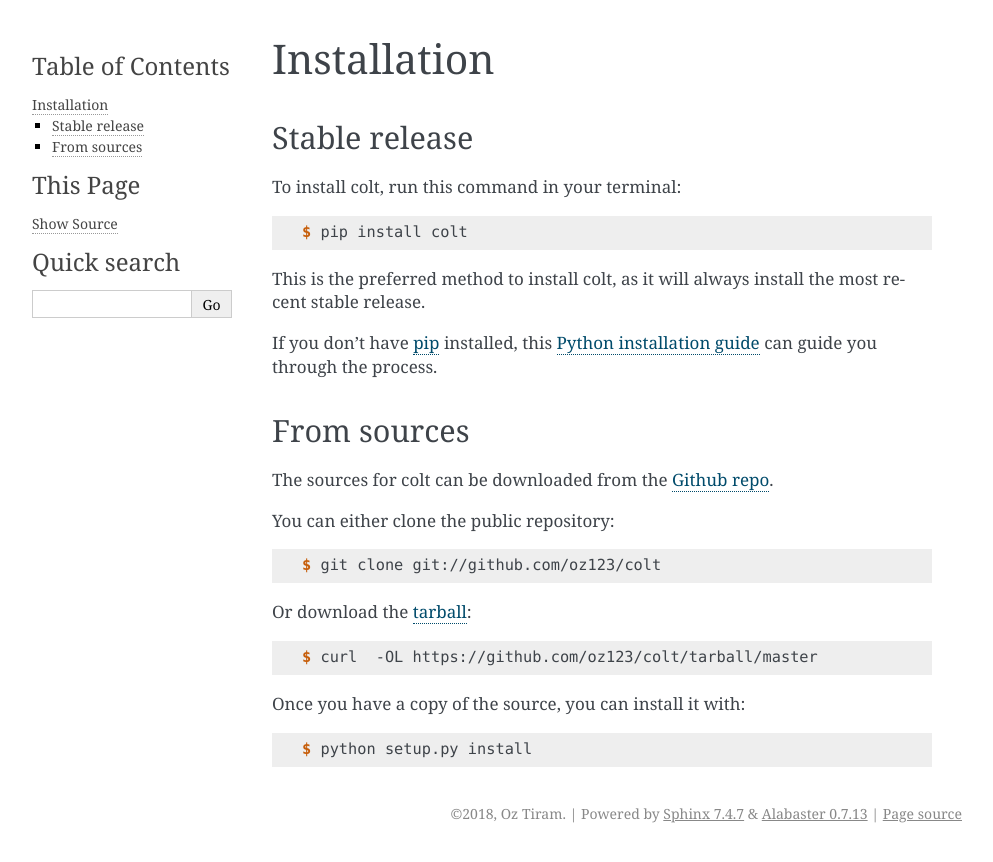
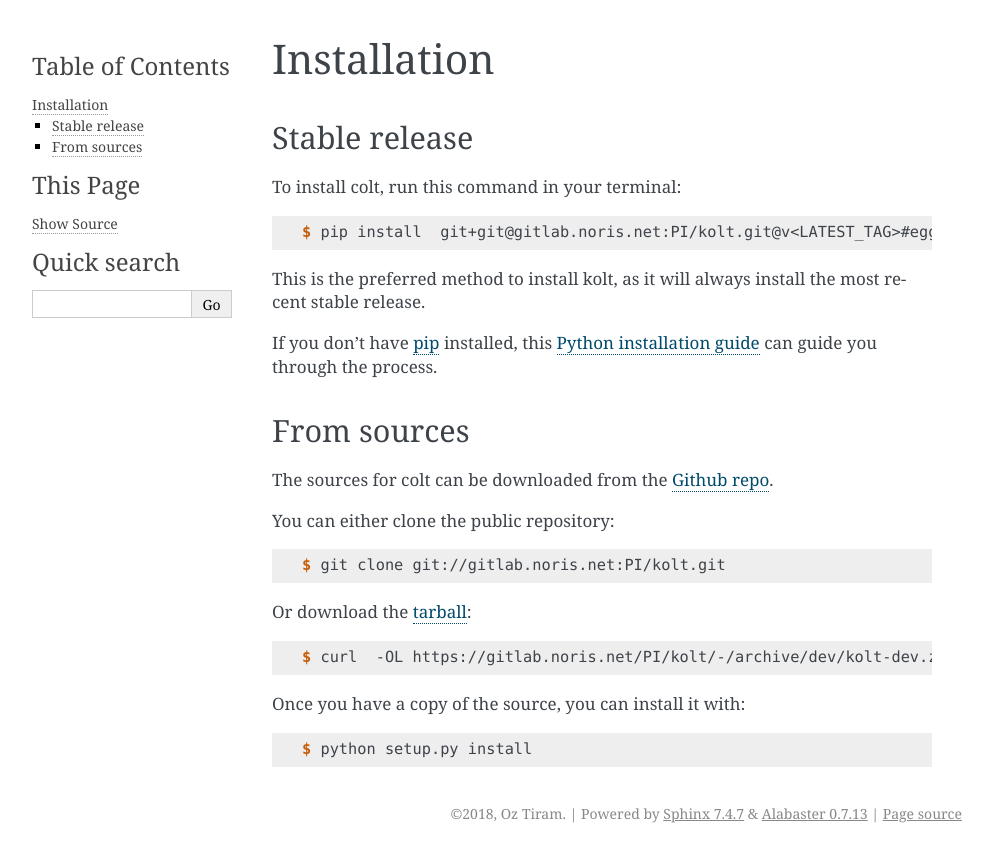
Before and after one commit to noris-network/koris, a Sphinx documentation site: the page built from docs/installation.rst, in a window 1280 px wide. Shown: the top 862 px of the page, without its empty margins (148-1141 px from the left). Built offline with Sphinx 7.4.7, drawn with Linux system fonts in a browser that asks for light colours; pages that are not in the unit, such as notebooks, are missing from menus.

Commit message:
Fix documentation with references to colt

```diff
--- a/docs/index.rst
+++ b/docs/index.rst
@@ -10,7 +10,6 @@ Welcome to colt's documentation!
    usage
    modules
    contributing
-   history
 
 Indices and tables
 ==================
--- a/docs/installation.rst
+++ b/docs/installation.rst
@@ -12,9 +12,9 @@ To install colt, run this command in your terminal:
 
 .. code-block:: console
 
-    $ pip install colt
+    $ pip install  git+git@gitlab.noris.net:PI/kolt.git@v<LATEST_TAG>#egg=kolt
 
-This is the preferred method to install colt, as it will always install the most recent stable release.
+This is the preferred method to install kolt, as it will always install the most recent stable release.
 
 If you don't have `pip`_ installed, this `Python installation guide`_ can guide
 you through the process.
@@ -32,13 +32,13 @@ You can either clone the public repository:
 
 .. code-block:: console
 
-    $ git clone git://github.com/oz123/colt
+    $ git clone git://gitlab.noris.net:PI/kolt.git
 
 Or download the `tarball`_:
 
 .. code-block:: console
 
-    $ curl  -OL https://github.com/oz123/colt/tarball/master
+    $ curl  -OL https://gitlab.noris.net/PI/kolt/-/archive/dev/kolt-dev.zip
 
 Once you have a copy of the source, you can install it with:
 
@@ -46,6 +46,5 @@ Once you have a copy of the source, you can install it with:
 
     $ python setup.py install
 
-
-.. _Github repo: https://github.com/oz123/colt
-.. _tarball: https://github.com/oz123/colt/tarball/master
+.. _Github repo: https://gitlab.noris.net/PI/kolt/
+.. _tarball: https://gitlab.noris.net/PI/kolt/-/archive/dev/kolt-dev.tar.bz2
```
Also changed, not shown: 1 other file.
